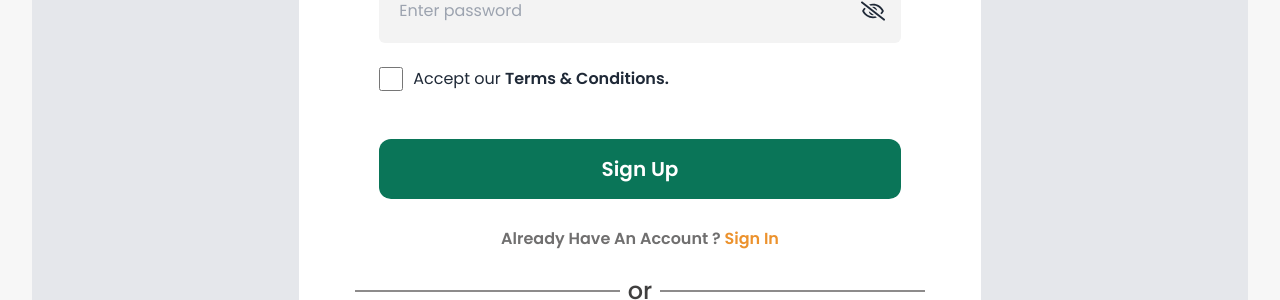
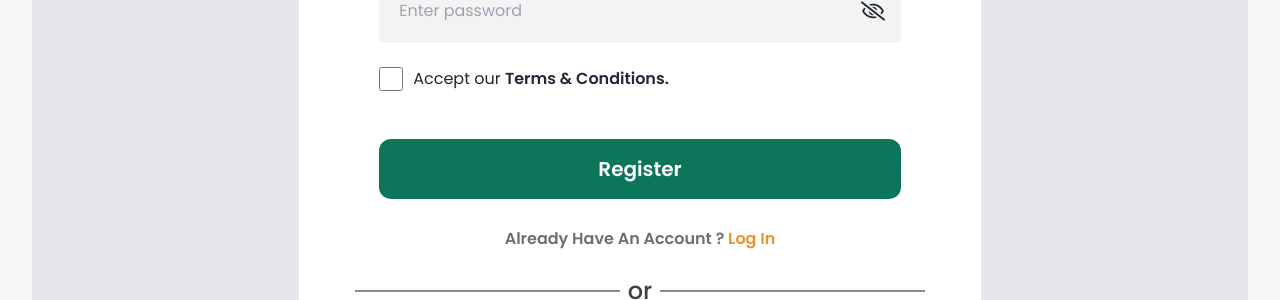
Before and after one commit to rumon3-1416/Clothing_Donation-nph-b10a9, a React (Vite) app: page /signup in a window 1280 px wide. Shown: the part 820-1120 px from the top of the page. Built offline with nearby package versions, Linux system fonts and the light colour scheme; no server answers.

Commit message:
login navigate review done

```diff
--- a/src/components/Authentication/SignIn.jsx
+++ b/src/components/Authentication/SignIn.jsx
@@ -15,6 +15,8 @@ const SignIn = () => {
     useContext(AuthContext);
   const navigate = useNavigate();
 
+  const desired = localStorage.getItem('desired');
+
   // Email Password Log In Handler
   const handleSubmit = e => {
     e.preventDefault();
@@ -25,7 +27,7 @@ const SignIn = () => {
     emailPassSignIn(email, password)
       .then(() => {
         setIsLoading(false);
-        navigate('/');
+        navigate(desired);
       })
       .catch(err => setErrMessage(err.message));
   };
@@ -34,7 +36,7 @@ const SignIn = () => {
     googleSignIn()
       .then(() => {
         setIsLoading(false);
-        navigate('/');
+        navigate(desired);
       })
       .catch(err => setErrMessage(err.message));
   };
@@ -92,10 +94,12 @@ const SignIn = () => {
             </Link>
           </div>
           {/* Error message */}
-          {errMessage && <p className="text-red-500">{errMessage}</p>}
+
+          <p className="text-red-500">{errMessage || ''}</p>
+
           {/* Submit */}
           <button
-            className="bg-[#0a7558] text-white text-xl font-semibold px-5 py-4 mt-6 rounded-xl"
+            className="bg-[#0a7558] text-white text-xl font-semibold px-5 py-4 rounded-xl"
             type="submit"
           >
             Log In
--- a/src/components/Authentication/SignUp.jsx
+++ b/src/components/Authentication/SignUp.jsx
@@ -167,14 +167,14 @@ const SignUp = () => {
             className="bg-[#0a7558] text-white text-xl font-semibold px-5 py-4 mt-6 rounded-xl"
             type="submit"
           >
-            Sign Up
+            Register
           </button>
         </form>
 
         <p className="text-[#706F6F] text-center font-semibold mt-7">
           Already Have An Account ?{' '}
           <Link className="text-[#EC922D] whitespace-nowrap" to="/signin">
-            Sign In
+            Log In
           </Link>
         </p>
 
--- a/src/components/PrivateNavigator/PrivateNavigetor.jsx
+++ b/src/components/PrivateNavigator/PrivateNavigetor.jsx
@@ -1,9 +1,11 @@
 import React, { useContext } from 'react';
 import { AuthContext } from '../AuthProvider';
-import { Navigate } from 'react-router-dom';
+import { Navigate, useLocation } from 'react-router-dom';
 
 const PrivateNavigator = ({ children }) => {
   const { isLoading, user } = useContext(AuthContext);
+
+  const { pathname } = useLocation();
 
   if (isLoading) {
     return (
@@ -14,6 +16,8 @@ const PrivateNavigator = ({ children }) => {
   } else if (user) {
     return children;
   } else {
+    localStorage.setItem('desired', pathname);
+
     return <Navigate to="/signin" replace={true} />;
   }
 };
```
